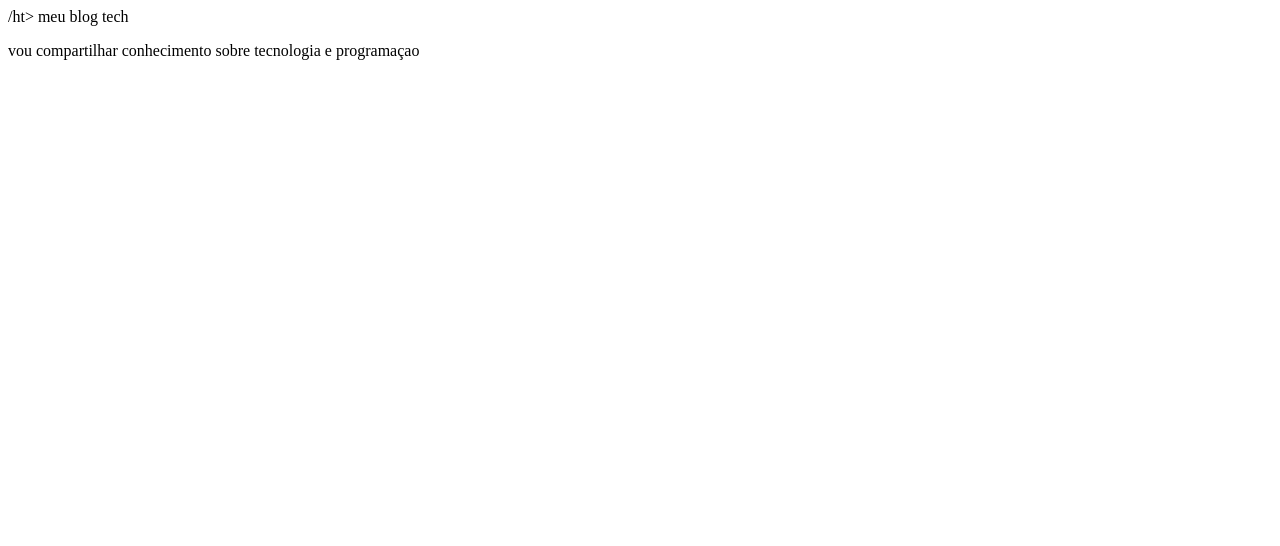
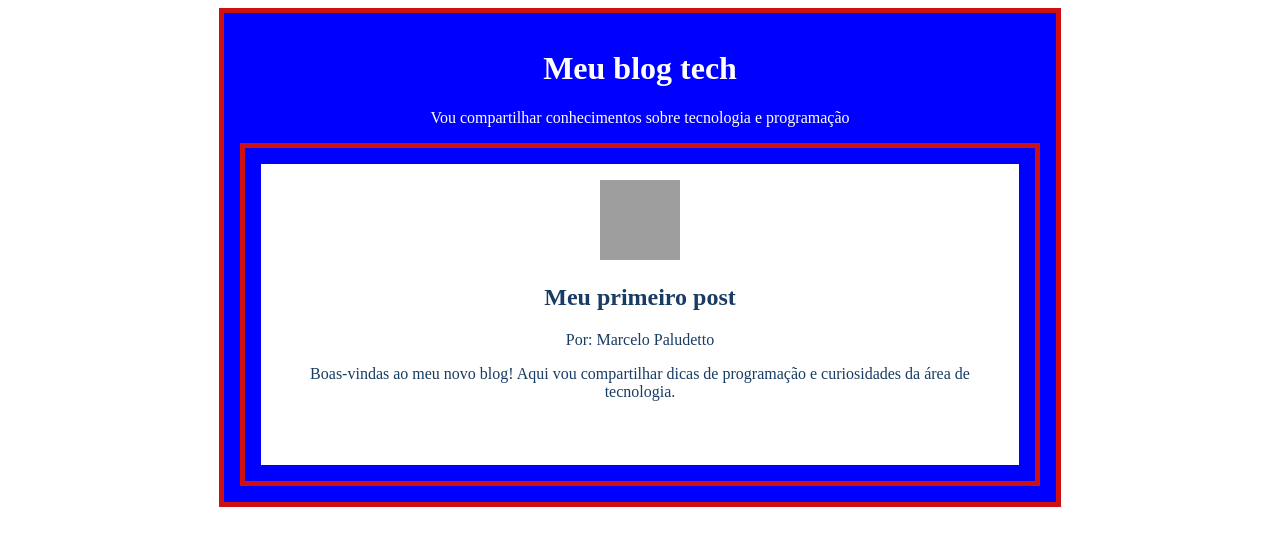
Before and after one commit to aldocarneirocarvalho-art/aldo-pagina-web, a plain HTML site: page index.html in a window 1280 px wide. Drawn offline with Linux system fonts and the light colour scheme; grey boxes are pictures that could not be loaded.

Commit message:
index.html

```diff
--- a/index.html
+++ b/index.html
@@ -1,18 +1,44 @@
+<!DOCTYPE html>
 
+<html lang="pt-br">
+<head>
+<meta charset="UTF-8">
+<meta name="viewport" content="width=device-width, initial-scale=1.0">
+<title>Blog</title>
+<style>
+    header {
+background-color: blue;
+color: #FFFFFF;
+text-align: center;
+max-width: 800px;
+margin: 0 auto;
+padding: 16px;
+border: 5px solid #cf1010;
+}
+main {
+background-color: #FFFFFF;
+color: #183C63;
+max-width: 800px;
+margin: 0 auto;
+padding: 16px;
+}
+img{
+    width: 80px;
+    height: 80px;
+}
+ </style>
+</head>
+<body>
+    <header>
 
-<!DOCTYPE html>
-<html lang="en">
-<head>
-    <meta charset="UTF-8">
-    <meta name="viewport" content="width=device-width, initial-scale=1.0">
-    <title></title>
-</head>
-
-<body>
-
-/ht> meu blog tech </h1>
-</p> vou compartilhar conhecimento sobre tecnologia e programaçao</p>
-
-
+<h1>Meu blog tech</h1>
+<p>Vou compartilhar conhecimentos sobre tecnologia e programação</p>
+<header>
+<main>
+    <img src="imagem-blog.png" alt="">
+<h2>Meu primeiro post</h2>
+<p>Por: Marcelo Paludetto</p>
+<p>Boas-vindas ao meu novo blog! Aqui vou compartilhar dicas de programação e curiosidades da área de tecnologia.</p>
+<main>
 </body>
 </html>
```
